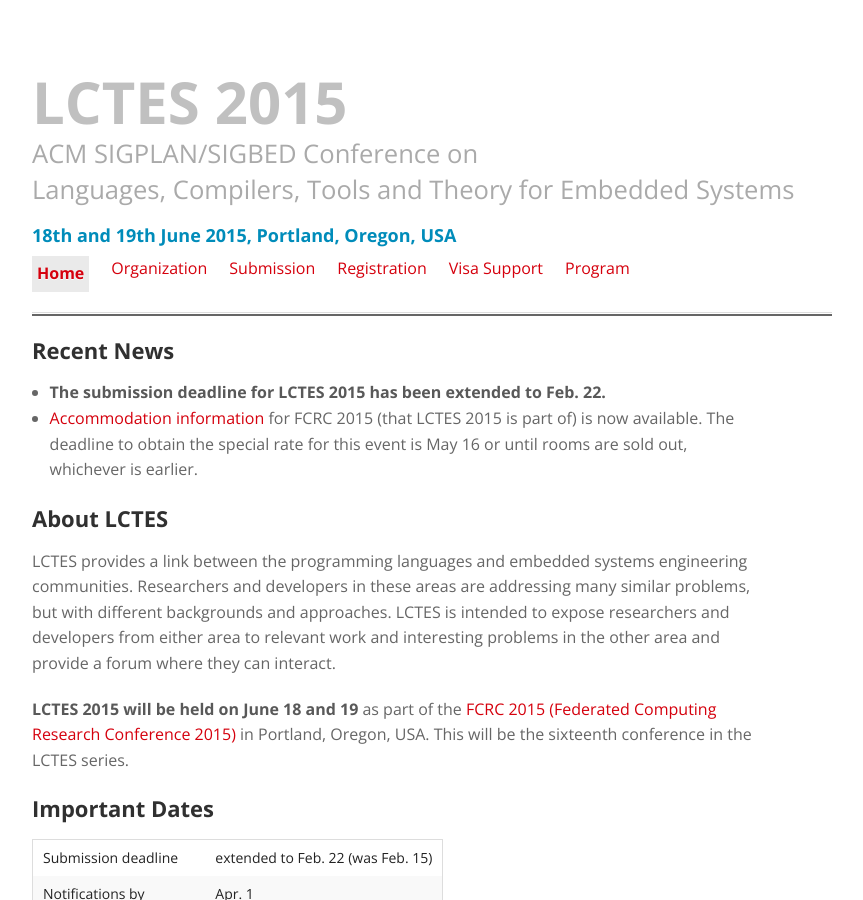
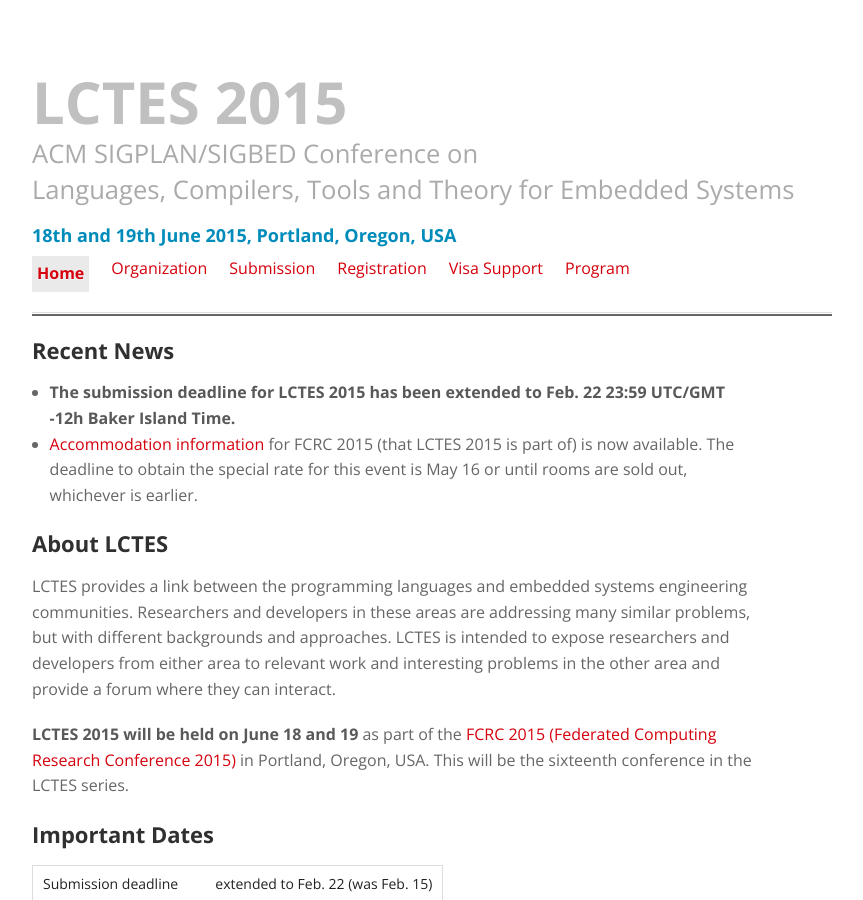
Before and after one commit to GSathish/lctes2015, a Jekyll site: the page built from index.html, in a window 1280 px wide and 900 px high. Shown: the whole window, without its empty margins (28-891 px from the left). Built offline with Jekyll 4.4.1, drawn with Linux system fonts in a browser that asks for light colours.

Commit message:
Time zone info added.

```diff
--- a/index.html
+++ b/index.html
@@ -7,7 +7,7 @@
 
 <h2>Recent News</h2>
 <ul>
-	<li><strong>The submission deadline for LCTES 2015 has been extended to Feb. 22.</strong></li>
+	<li><strong>The submission deadline for LCTES 2015 has been extended to Feb. 22 23:59 UTC/GMT -12h Baker Island Time.</strong></li>
 	<li><a href="http://fcrc.acm.org/travel.cfm">Accommodation information</a> for FCRC 2015 (that LCTES 2015 is part of) is now available. The deadline to obtain the special rate for this event is May 16 or until rooms are sold out, whichever is earlier.</li>
 </ul>
 
```
